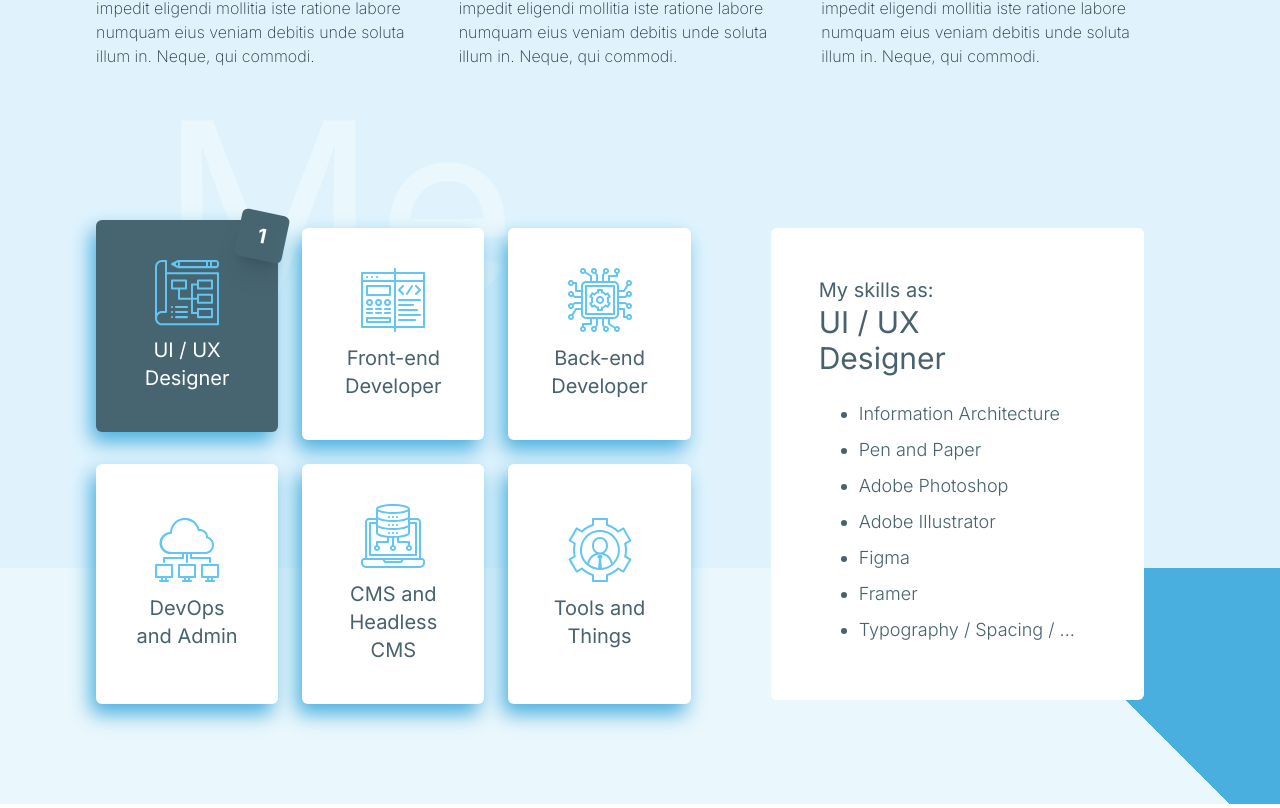
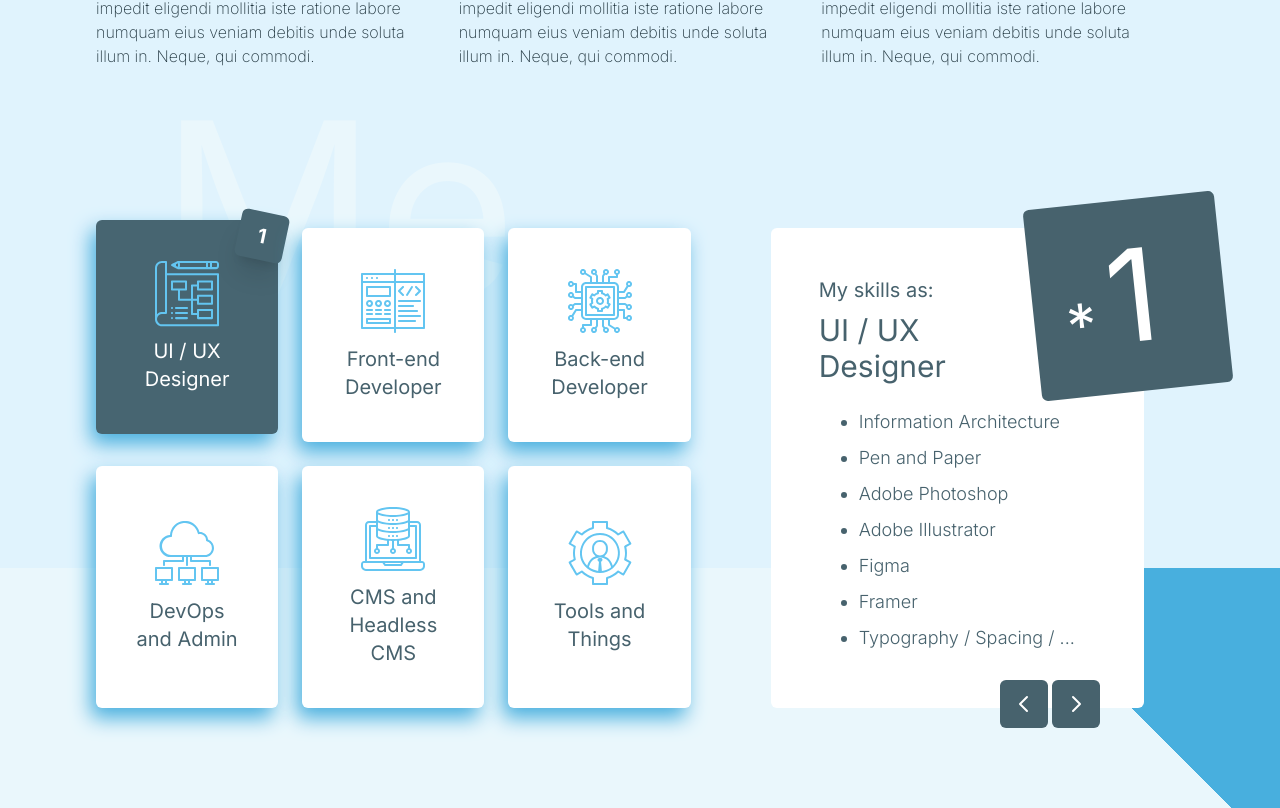
Before and after one commit to misiek869/portfolio, a Next.js app: page / in a window 1280 px wide. Shown: the part 2038-2846 px from the top of the page. Built offline with nearby package versions, Linux system fonts and the light colour scheme.

Commit message:
add prev and next buttons

```diff
--- a/src/app/components/AboutMe/About.tsx
+++ b/src/app/components/AboutMe/About.tsx
@@ -129,7 +129,7 @@ const About = () => {
 								className={`fade-left overflow-hidden ${
 									isFaded ? 'fade-out' : ''
 								}`}>
-								<p className='text-[#47626D] text-lg sm:text-base lg:text-xl transition duration-500 transform opacity-100 undefined undefined'>
+								<p className='text-[#47626D] text-lg sm:text-base lg:text-xl transition duration-500 transform opacity-100 undefined undefined mb-2'>
 									My skills as:
 								</p>
 								<h2 className=' text-[#47626D] text-3xl sm:text-2xl md:text-3xl mb-6 w-44 md:w-56 transition duration-500 transform opacity-100 undefined undefined'>
@@ -143,6 +143,53 @@ const About = () => {
 									))}
 								</ul>
 							</section>
+							<div
+								className={`absolute perspective-500 -top-7 sm:top-30 right-0 sm:-right-20 card ${
+									isFlipped ? 'flipped' : ''
+								}`}>
+								<div className='card-inner'>
+									<div className='rounded-md cursor-pointer  text-7xl  xl:text-9xl font-recoletaBlack text-white bg-[#47626D]  p-5 xl:p-8 w-28 h-28 xl:w-48 xl:h-48  transform transition duration-500 transform-preserve -rotate-6 transform-preserve'>
+										<span className='text-2xl xl:text-6xl mr-2 sm:mr-3'>*</span>
+										{mapData.count}
+									</div>
+								</div>
+							</div>
+							<div className='absolute right-10 -bottom-5 flex'>
+								<a
+									onClick={HandlePrevious}
+									className='w-12 h-12 rounded-md mr-1 transform transition duration-500  cursor-pointer  hover:-translate-y-1 hover:shadow-lg -rotate flex justify-center items-center bg-[#47626D]'>
+									<svg
+										xmlns='http://www.w3.org/2000/svg'
+										fill='none'
+										viewBox='0 0 24 24'
+										stroke-width='2'
+										stroke='currentColor'
+										aria-hidden='true'
+										className='w-6 h-6 text-white'>
+										<path
+											stroke-linecap='round'
+											stroke-linejoin='round'
+											d='M15 19l-7-7 7-7'></path>
+									</svg>
+								</a>
+								<a
+									onClick={HandleNext}
+									className='w-12 h-12 rounded-md mr-1 transform transition duration-500  cursor-pointer  hover:-translate-y-1 hover:shadow-lg -rotate flex justify-center items-center bg-[#47626D]'>
+									<svg
+										xmlns='http://www.w3.org/2000/svg'
+										fill='none'
+										viewBox='0 0 24 24'
+										stroke-width='2'
+										stroke='currentColor'
+										aria-hidden='true'
+										className='w-6 h-6 text-white'>
+										<path
+											stroke-linecap='round'
+											stroke-linejoin='round'
+											d='M9 5l7 7-7 7'></path>
+									</svg>
+								</a>
+							</div>
 						</div>
 					</div>
 				</section>
```
